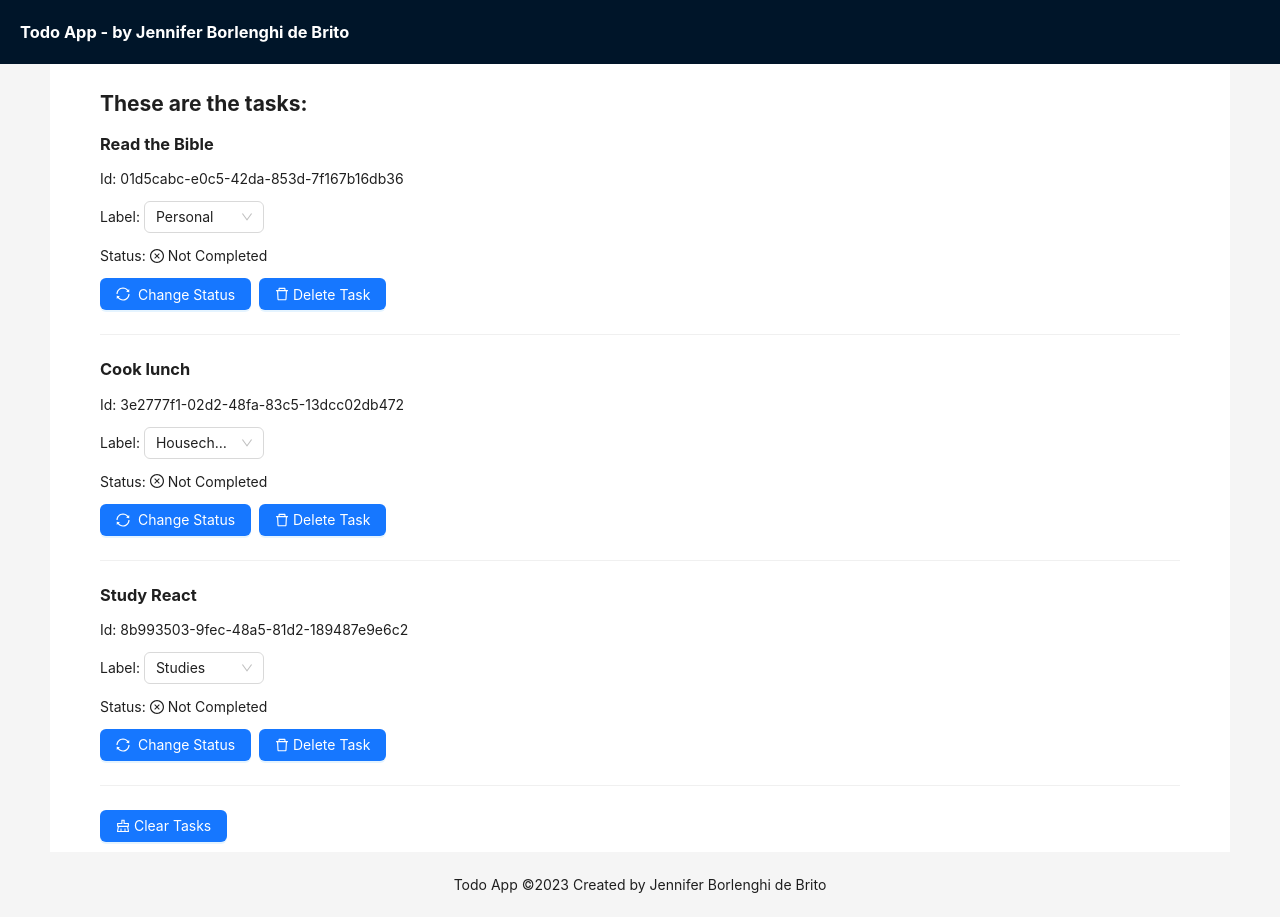
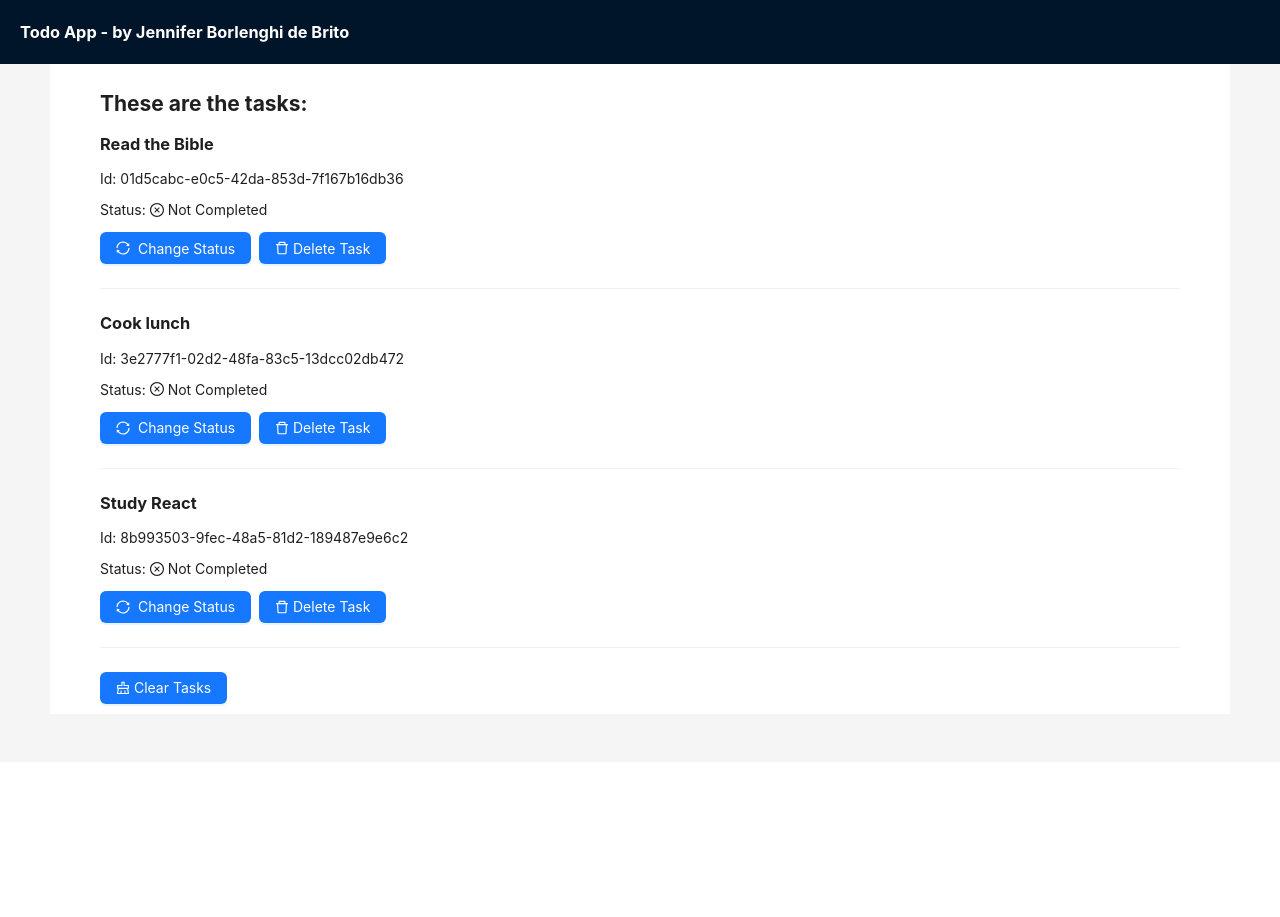
Before and after one commit to JenniferBorlenghi/ToDoApp, a React (Create React App) app: page / in a window 1280 px wide. After the commit the page ends 800 px from the top, so only its background shows below. Built offline with nearby package versions, Linux system fonts and the light colour scheme.

Commit message:
First Commit More Than Requirements Branch

```diff
--- a/src/App.js
+++ b/src/App.js
@@ -1,5 +1,5 @@
 import { Layout, theme } from "antd";
-import AppName from "./components/AppName";
+import AppHeader from "./components/AppHeader";
 import Tasks from "./components/Tasks";
 
 const { Header, Content, Footer } = Layout;
@@ -12,7 +12,7 @@ function App() {
   return (
     <Layout className="layout">
       <Header>
-        <AppName />
+        <AppHeader />
       </Header>
 
       <Content style={{ padding: "0 50px" }}>
@@ -25,7 +25,6 @@ function App() {
       </Content>
 
       <Footer style={{ textAlign: "center" }}>
-        Todo App ©2023 Created by Jennifer Borlenghi de Brito
       </Footer>
     </Layout>
   );
--- a/src/components/AppName/index.js
+++ b/src/components/AppHeader/index.js
@@ -1,4 +1,4 @@
-export default function Header() {
+export default function AppHeader() {
   return (
     <h3 style={{ color: "white", margin: 0, marginLeft: -30 }}>
       Todo App - by Jennifer Borlenghi de Brito
--- a/src/components/Tasks/Task/index.js
+++ b/src/components/Tasks/Task/index.js
@@ -4,48 +4,27 @@ import {
   DeleteOutlined,
   SyncOutlined,
 } from "@ant-design/icons";
-import { Button, Space, Select, Divider, Popconfirm } from "antd";
+import { Button, Space, Divider, Popconfirm } from "antd";
 
 export default function Task({
   id,
   description,
   completed,
-  label,
-  handleChangeLabel,
-  handleStatusChange,
-  handleRemoveTask,
+  onStatusChange,
+  onRemoveTask,
 }) {
   const changeTaskStatus = () => {
-    handleStatusChange(id);
+    onStatusChange(id);
   };
 
   const removeTask = () => {
-    handleRemoveTask(id);
-  };
-
-  const changeLabel = (newLabel) => {
-    handleChangeLabel(id, newLabel);
+    onRemoveTask(id);
   };
 
   return (
     <>
       <h3>{description}</h3>
       <p>Id: {id}</p>
-
-      <div>
-        <span>Label: </span>
-        <Select
-          defaultValue={label}
-          style={{ width: 120 }}
-          onChange={changeLabel}
-          options={[
-            { value: "Personal", label: "Personal" },
-            { value: "Housechores", label: "Housechores" },
-            { value: "Studies", label: "Studies" },
-            { value: "Work", label: "Work" },
-          ]}
-        />
-      </div>
 
       <p>
         Status:{" "}
--- a/src/components/Tasks/index.js
+++ b/src/components/Tasks/index.js
@@ -10,19 +10,16 @@ export default function Tasks() {
       id: uuidv4(),
       description: "Read the Bible",
       completed: false,
-      label: "Personal",
     },
     {
       id: uuidv4(),
       description: "Cook lunch",
       completed: false,
-      label: "Housechores",
     },
     {
       id: uuidv4(),
       description: "Study React",
       completed: false,
-      label: "Studies",
     },
   ]);
 
@@ -74,11 +71,10 @@ export default function Tasks() {
             id={task.id}
             description={task.description}
             completed={task.completed}
-            label={task.label}
             priority={task.priority}
-            handleChangeLabel={handleChangeLabel}
-            handleStatusChange={handleStatusChange}
-            handleRemoveTask={handleRemoveTask}
+            onChangeLabel={handleChangeLabel}
+            onStatusChange={handleStatusChange}
+            onRemoveTask={handleRemoveTask}
           />
         );
       })}
```
Also changed, not shown: 1 other file (tests, documents, lock files or other folders).
